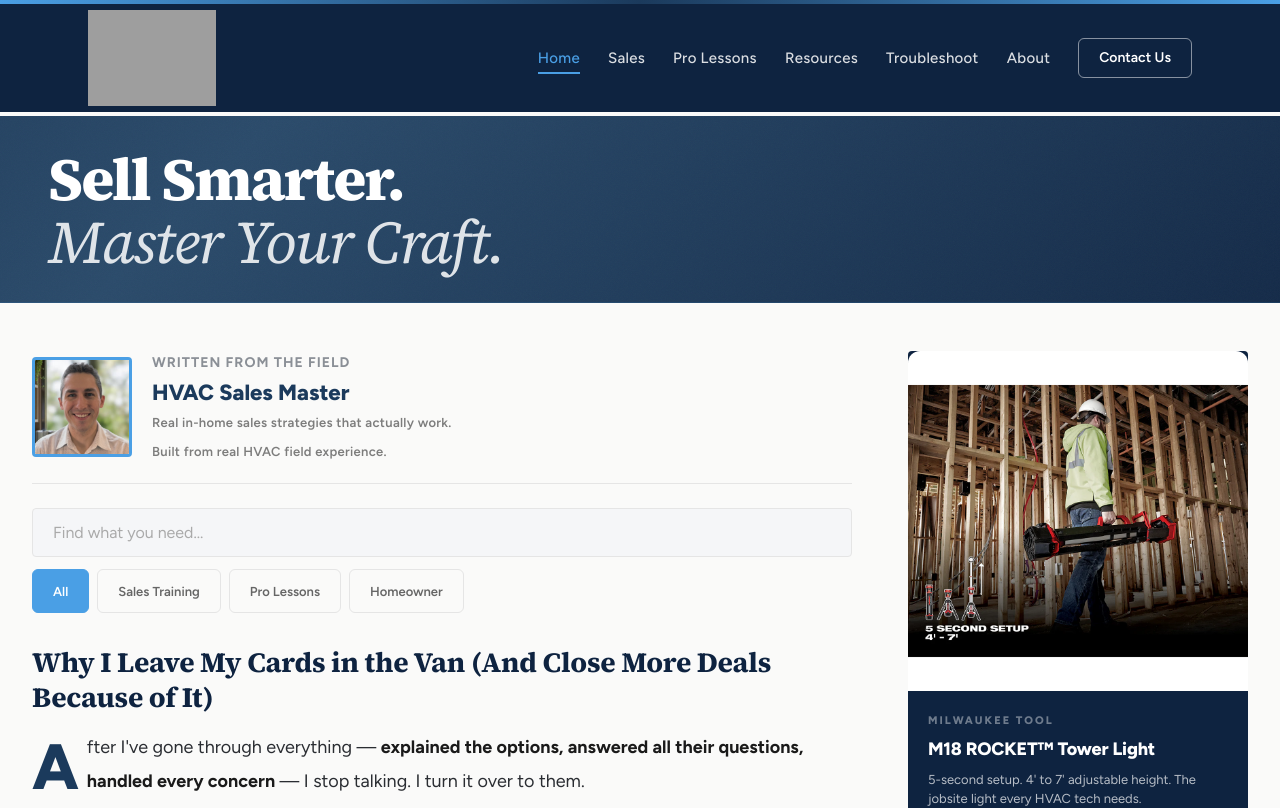
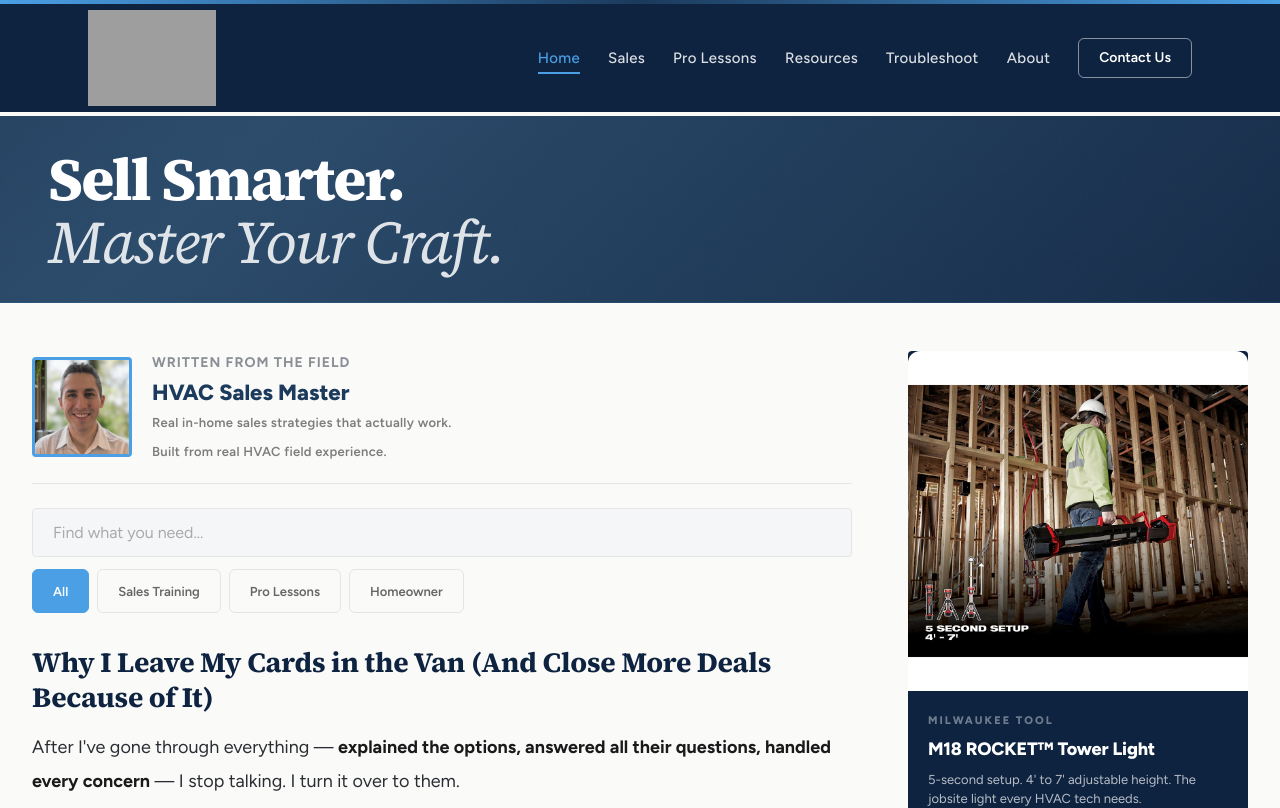
Before and after one commit to Ishack94/HVAC-sales-master, a React (Vite) app: page / in a window 1280 px wide. Shown: the top 808 px of the page. Built offline with nearby package versions, Linux system fonts and the light colour scheme; grey boxes are pictures that could not be loaded.

Commit message:
kill drop cap globally

```diff
--- a/src/pages/Home.module.css
+++ b/src/pages/Home.module.css
@@ -98,24 +98,14 @@
   margin-bottom: 24px;
 }
 
-.body p:first-of-type::first-letter {
-  float: left;
-  font-size: 4rem;
-  font-weight: 800;
-  color: #1b3a5c;
-  line-height: 1;
-  margin-right: 8px;
-  padding-top: 4px;
-}
-
-.noDropCap p:first-of-type::first-letter {
-  float: none;
-  font-size: inherit;
-  font-weight: inherit;
-  color: inherit;
-  line-height: inherit;
-  margin-right: 0;
-  padding-top: 0;
+.body p::first-letter {
+  float: none !important;
+  font-size: inherit !important;
+  font-weight: inherit !important;
+  color: inherit !important;
+  line-height: inherit !important;
+  margin: 0 !important;
+  padding: 0 !important;
 }
 
 .body strong {
--- a/src/styles/global.css
+++ b/src/styles/global.css
@@ -40,3 +40,13 @@ h1, h2, h3, h4 {
   opacity: 1;
   transform: translateY(0);
 }
+
+p::first-letter {
+  float: none !important;
+  font-size: inherit !important;
+  font-weight: inherit !important;
+  color: inherit !important;
+  line-height: inherit !important;
+  margin: 0 !important;
+  padding: 0 !important;
+}
```
